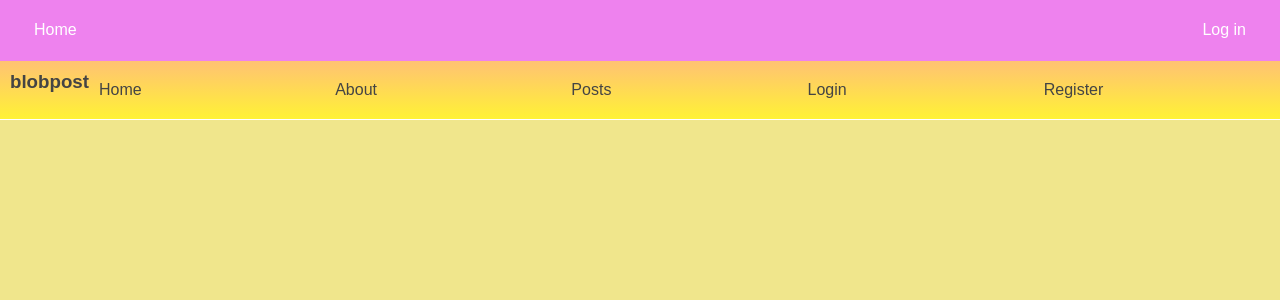
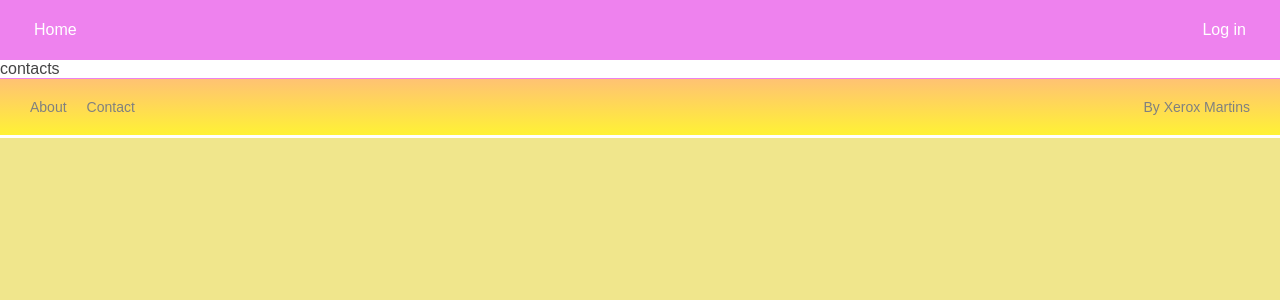
Before and after one commit to xrfg/xerox-post, a React (Create React App) app in the folder client/: page /contact in a window 1280 px wide. Shown: the top 300 px of the page. Built offline with nearby package versions, Linux system fonts and the light colour scheme.

Commit message:
minor styling footer

```diff
--- a/client/src/App.js
+++ b/client/src/App.js
@@ -10,6 +10,7 @@ import Posts from "./Components/Posts";
 import Post from "./Components/Post";
 import About from "./Components/About";
 import "./Sass/Reset.scss";
+import Contact from "./Components/Contact";
 
 function App() {
   return (
@@ -25,6 +26,7 @@ function App() {
             <Route path="/posts" component={Posts} />
             <Route path="/post" component={Post} />
             <Route path="/about" component={About} />
+            <Route path="/contact" component={Contact} />
           </Switch>
 
           <Footer />
--- /dev/null
+++ b/client/src/Components/Contact.js
@@ -0,0 +1,5 @@
+import React from "react";
+
+export default function Contact() {
+  return <div>contacts</div>;
+}
--- a/client/src/Components/Footer.js
+++ b/client/src/Components/Footer.js
@@ -6,22 +6,22 @@ export default function Footer() {
   return (
     <footer>
       <ul className="footerList bg4Inverted">
-        <h3>blobpost</h3>
-        <Link to="/">
-          <li>Home</li>
-        </Link>
-        <Link to="/about">
-          <li>About</li>
-        </Link>
-        <Link to="/posts">
-          <li>Posts</li>
-        </Link>
-        <Link to="/login">
-          <li>Login</li>
-        </Link>
-        <Link to="/register">
-          <li>Register</li>
-        </Link>
+        <li>
+          <Link to="/about">About</Link>
+        </li>
+
+        <li>
+          <Link to="/contact">Contact</Link>
+        </li>
+        <li>
+          <a
+            href="https://www.instagram.com/lavenderexcesssweat/"
+            target="_blank"
+            rel="noreferrer"
+          >
+            By Xerox Martins
+          </a>
+        </li>
       </ul>
     </footer>
   );
--- a/client/src/Components/Register.js
+++ b/client/src/Components/Register.js
@@ -71,7 +71,6 @@ export default function Register(props) {
             type="text"
             name="username"
             placeholder="Enter Username"
-            required
           />
 
           <input
@@ -80,7 +79,6 @@ export default function Register(props) {
             name="email"
             defaultValue={userEmail}
             placeholder="Enter Email"
-            required
           />
 
           <input
@@ -88,7 +86,6 @@ export default function Register(props) {
             type="password"
             name="password"
             placeholder="Enter Password"
-            required
           />
 
           <input
@@ -96,7 +93,6 @@ export default function Register(props) {
             type="password"
             name="confirmPassword"
             placeholder="Confirm Password"
-            required
           />
           <button className="registerBtn" type="submit">
             <span>Signup</span>
--- a/client/src/Sass/Footer.scss
+++ b/client/src/Sass/Footer.scss
@@ -3,15 +3,25 @@ footer {
   bottom: 0;
   width: 100%;
   height: 6rem;
+  font-size: 1.4rem;
 }
 
 .footerList {
   display: flex;
+  justify-content: flex-end;
+  align-items: center;
   list-style-type: none;
   border-top: 1px solid violet;
-  padding: 1rem;
+  padding: 1rem 2rem;
+  color: gray;
+  li {
+    padding: 1rem;
+    transition: all 0.2s;
+    &:last-of-type {
+      margin-left: auto;
+    }
+    &:hover {
+      color: violet;
+    }
+  }
 }
-
-.footerList li {
-  padding: 1rem;
-}
```
